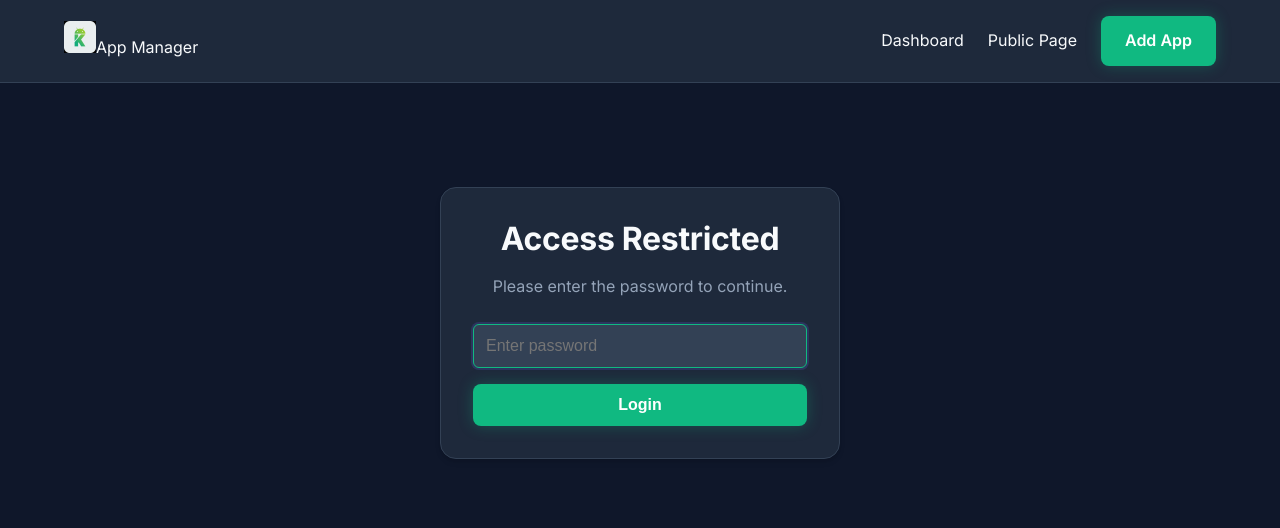
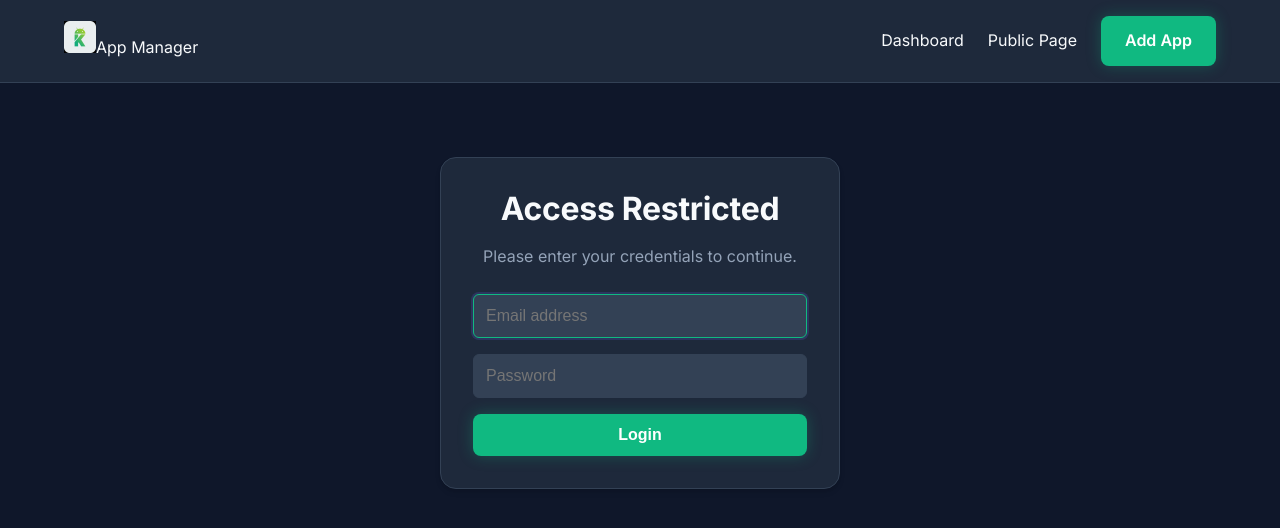
Before and after one commit to khalnadj2/khalnadj-apps-manager, a Next.js app: page /khalnadj-apps-manager/ in a window 1280 px wide. Shown: the top 528 px of the page. Built offline with nearby package versions, Linux system fonts and the light colour scheme.

Commit message:
feat: add email to authentication

```diff
--- a/components/Login.js
+++ b/components/Login.js
@@ -3,16 +3,17 @@
 import { useState } from 'react';
 
 export default function Login({ onLogin }) {
+  const [email, setEmail] = useState('');
   const [password, setPassword] = useState('');
   const [error, setError] = useState('');
 
   const handleSubmit = (e) => {
     e.preventDefault();
-        const success = onLogin(password);
+    const success = onLogin(email, password);
     if (success) {
       setError('');
     } else {
-            setError('Incorrect password');
+      setError('Incorrect email or password');
     }
   };
 
@@ -20,16 +21,27 @@ export default function Login({ onLogin }) {
     <div className="login-container">
       <div className="card login-card">
         <h2>Access Restricted</h2>
-                <p>Please enter the password to continue.</p>
+        <p>Please enter your credentials to continue.</p>
         <form onSubmit={handleSubmit}>
+          <div className="form-group">
+            <input
+              type="email"
+              value={email}
+              onChange={(e) => setEmail(e.target.value)}
+              placeholder="Email address"
+              className="form-input"
+              autoFocus
+              required
+            />
+          </div>
           <div className="form-group">
             <input
               type="password"
               value={password}
               onChange={(e) => setPassword(e.target.value)}
-                            placeholder="Enter password"
-                            className="password-input"
-                            autoFocus
+              placeholder="Password"
+              className="form-input"
+              required
             />
           </div>
           {error && <p className="error-message">{error}</p>}
@@ -63,7 +75,7 @@ export default function Login({ onLogin }) {
         .form-group {
           margin-bottom: 1rem;
         }
-        .password-input {
+        .form-input {
           width: 100%;
           padding: 0.75rem;
           border: 1px solid var(--border-color);
@@ -72,7 +84,7 @@ export default function Login({ onLogin }) {
           color: var(--text-primary);
           font-size: 1rem;
         }
-        .password-input:focus {
+        .form-input:focus {
           outline: none;
           border-color: var(--primary-color);
         }
--- a/lib/auth.js
+++ b/lib/auth.js
@@ -5,6 +5,7 @@ import { createContext, useContext, useState, useEffect } from 'react';
 const AuthContext = createContext();
 const AUTH_KEY = 'app_manager_auth';
 const PASSWORD = 'admin'; // Simple hardcoded password
+const EMAIL = 'admin@example.com'; // Simple hardcoded email
 
 export function AuthProvider({ children }) {
     const [isAuthenticated, setIsAuthenticated] = useState(false);
@@ -18,8 +19,8 @@ export function AuthProvider({ children }) {
         setLoading(false);
     }, []);
 
-    const login = (password) => {
-        if (password === PASSWORD) {
+    const login = (email, password) => {
+        if (email === EMAIL && password === PASSWORD) {
             localStorage.setItem(AUTH_KEY, 'true');
             setIsAuthenticated(true);
             return true;
```
Lines whose indentation alone changed are shown as unchanged.
